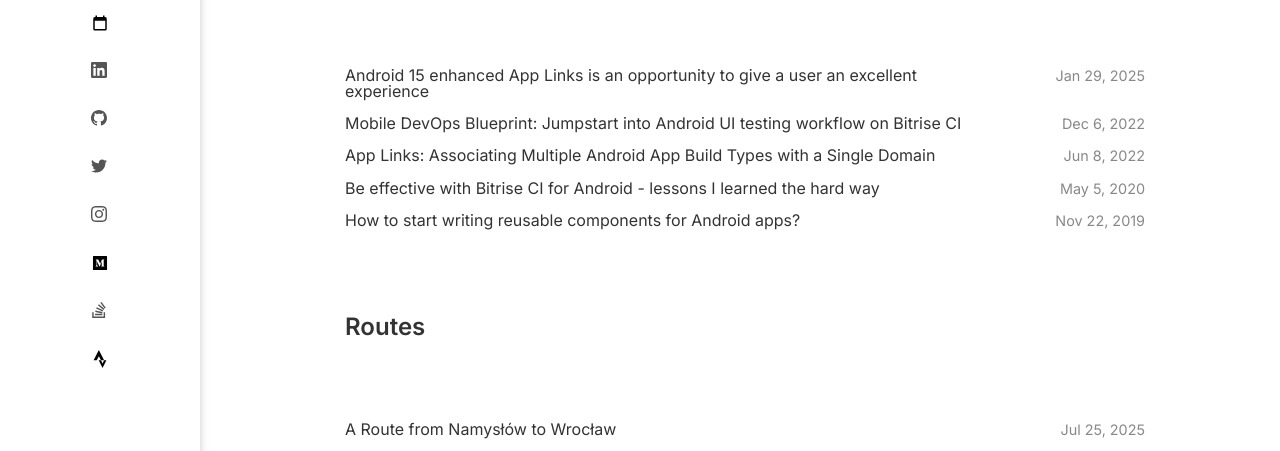
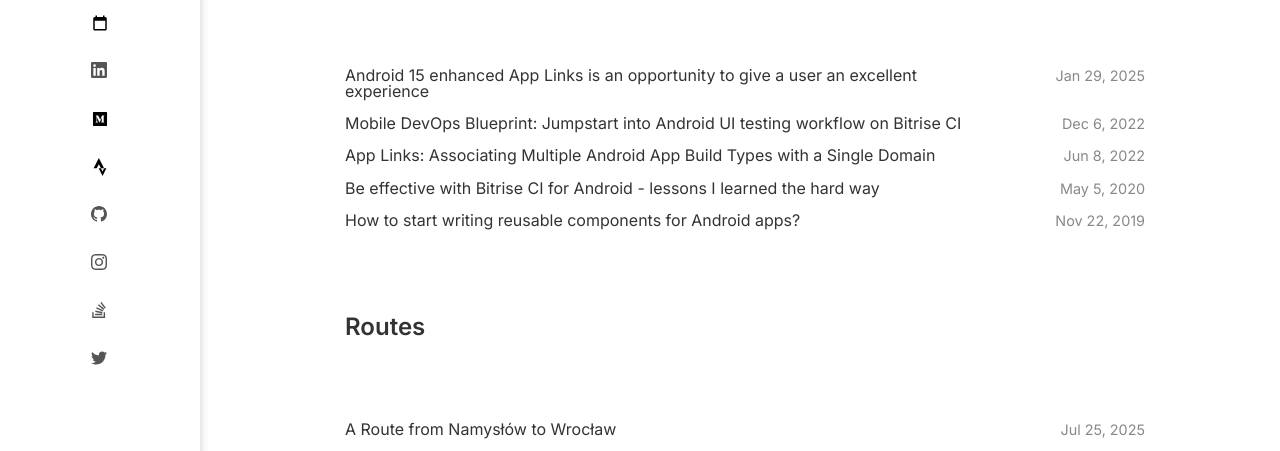
Before and after one commit to xavarius/the-blog, a Jekyll site: the page built from index.markdown, in a window 1280 px wide. Shown: the part 401-852 px from the top of the page. Built offline with Jekyll 4.4.1, drawn with Linux system fonts in a browser that asks for light colours; a script that is not in the unit is left out; comment, search, counter and statistics services are not loaded.

Commit message:
Fixes the order of the social links

```diff
--- a/_config.yml
+++ b/_config.yml
@@ -38,12 +38,12 @@ job_title: Stuff Software Engineer
 minima:
   social_links:
     - { platform: linkedin, user_url: "https://www.linkedin.com/in/maciejmalak", title: "LinkedIn" }
+    - { platform: medium,   user_url: "https://medium.com/@maciekmalak", title: "Medium" }
+    - { platform: strava, user_url: "https://www.strava.com/athletes/27710457", title: "Strava" }
     - { platform: github,   user_url: "https://github.com/xavarius", title: "GitHub" }
+    - { platform: instagram, user_url: "https://www.instagram.com/weneedtogodeeper", title: "Instagram" }
+    - { platform: stackoverflow, user_url: "https://stackoverflow.com/users/2230031", title: "Stack Overflow" }
     - { platform: twitter,  user_url: "https://twitter.com/MonkeyDevsPl", title: "Twitter" }
-    - { platform: instagram, user_url: "https://www.instagram.com/weneedtogodeeper", title: "Instagram" }
-    - { platform: medium,   user_url: "https://medium.com/@maciekmalak", title: "Medium" }
-    - { platform: stackoverflow, user_url: "https://stackoverflow.com/users/2230031", title: "Stack Overflow" }
-    - { platform: strava, user_url: "https://www.strava.com/athletes/27710457", title: "Strava" }
 
 # Build settings
 # theme: minima
```
